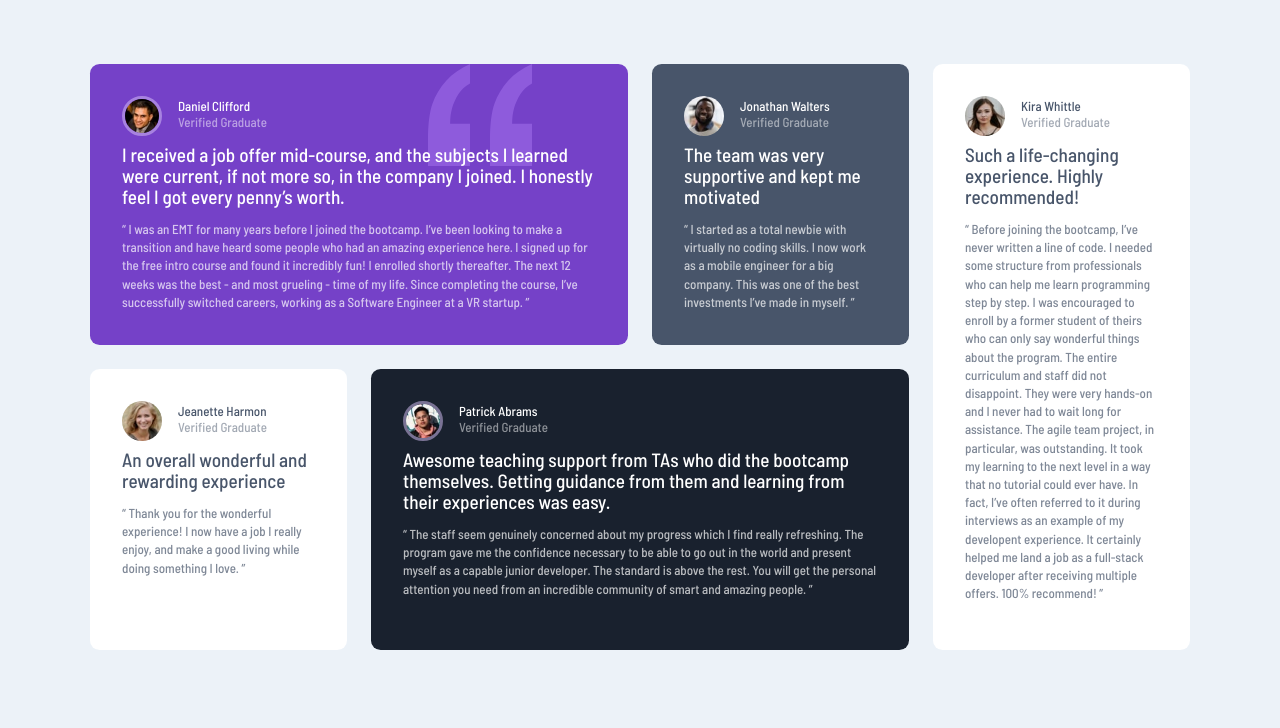
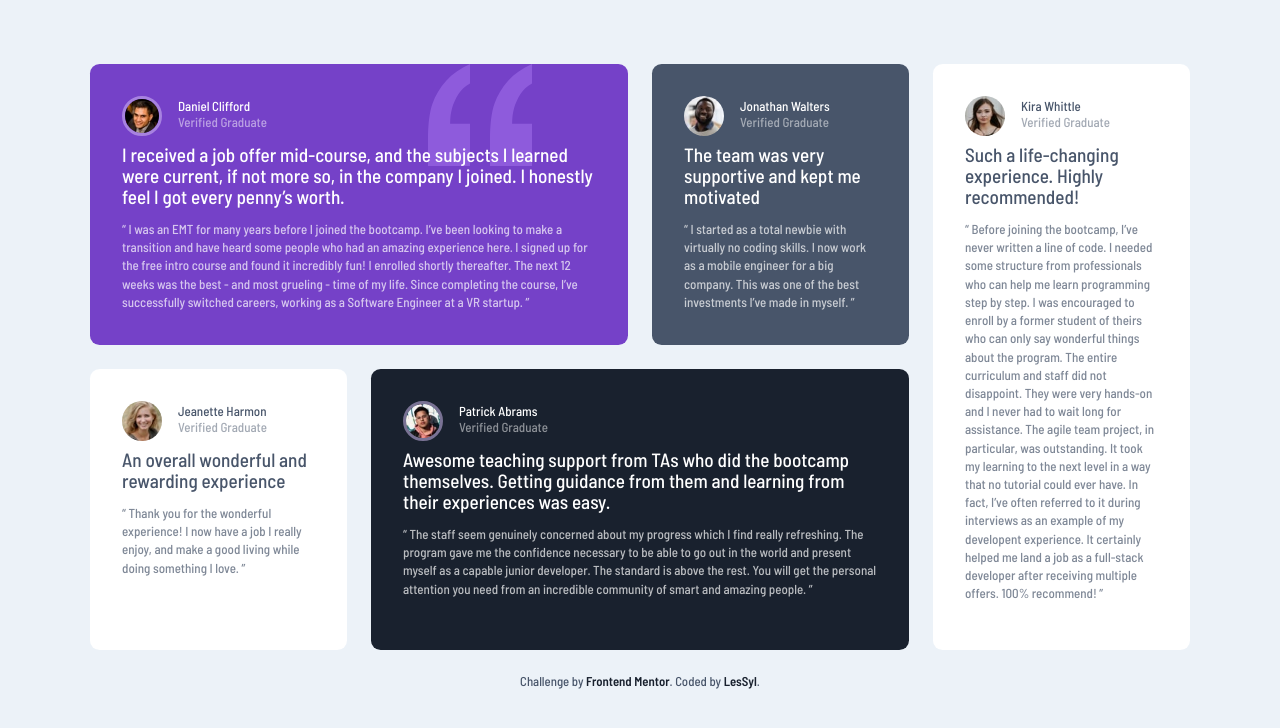
Before and after one commit to LesSyl/Frontend-Mentor---Testimonials-grid-section, a website: page index.html in a window 1280 px wide. Drawn offline with Linux system fonts and the light colour scheme; files whose address does not match are found by name.

Commit message:
added footer

```diff
--- a/index.html
+++ b/index.html
@@ -95,6 +95,19 @@
                 100% recommend! ”</p>
         </div>
     </main>
+    <!-- <div class="attribution">
+    Challenge by <a href="https://www.frontendmentor.io?ref=challenge" target="_blank">Frontend Mentor</a>.
+    Coded by <a href="#">Your Name Here</a>.
+  </div> -->
+
+  <footer class="footer">
+    <div class="attribution">
+        Challenge by <a href="https://www.frontendmentor.io?ref=challenge" target="_blank"
+            class="attribution__link">Frontend Mentor</a>.
+        Coded by <a href="https://www.frontendmentor.io?" class="attribution__link">LesSyl</a>.
+    </div>
+</footer>
+
 </body>
 
 </html>
--- a/src/sass/_footer.scss
+++ b/src/sass/_footer.scss
@@ -1,4 +1,16 @@
-// <style>
-// .attribution { font-size: 11px; text-align: center; }
-// .attribution a { color: hsl(228, 45%, 44%); }
-// </style>
+@use 'colors' as *;
+.footer {
+	.attribution {
+		padding: 2em;
+		font-family: var(--medium-font);
+		font-size: 0.8rem;
+		text-align: center;
+        color: $bg-walters;
+		&__link {
+			font-family: var(--semiBold-font);
+            color: $bg-abrams;
+			text-decoration: none;
+			cursor: pointer;
+		}
+	}
+}
--- a/src/sass/main.scss
+++ b/src/sass/main.scss
@@ -1,4 +1,5 @@
 @use 'colors' as *;
+@use 'footer' as *;
 
 :root {
 	--medium-font: 'medium', sans-serif;
@@ -33,17 +34,17 @@
 
 body {
 	display: flex;
+	flex-direction: column;
 	justify-content: center;
 	align-items: center;
 	min-height: 100%;
 	background-color: $bg-color;
 	color: $text-color;
-	// z-index: -100;
 }
 
 .container {
 	max-width: 1100px;
-	margin: 4em 2em;
+	margin: 4em 2em 0 2em;
 	&__box {
 		position: relative;
 		font-family: var(--medium-font);
```
Also changed, not shown: src/sass/_colors.scss (+0 -7 lines), dist/css/main.min.css, 2 other files.
